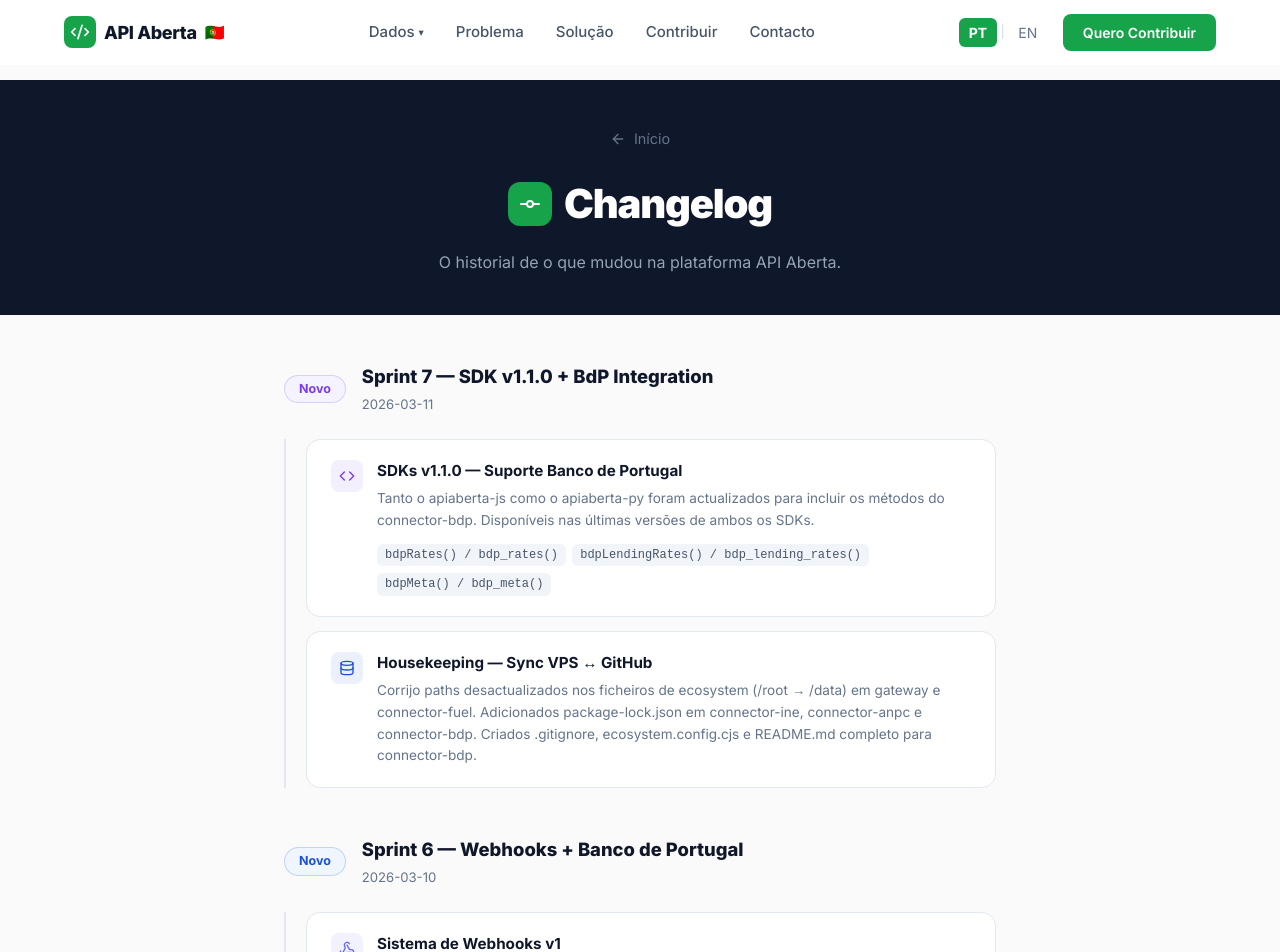
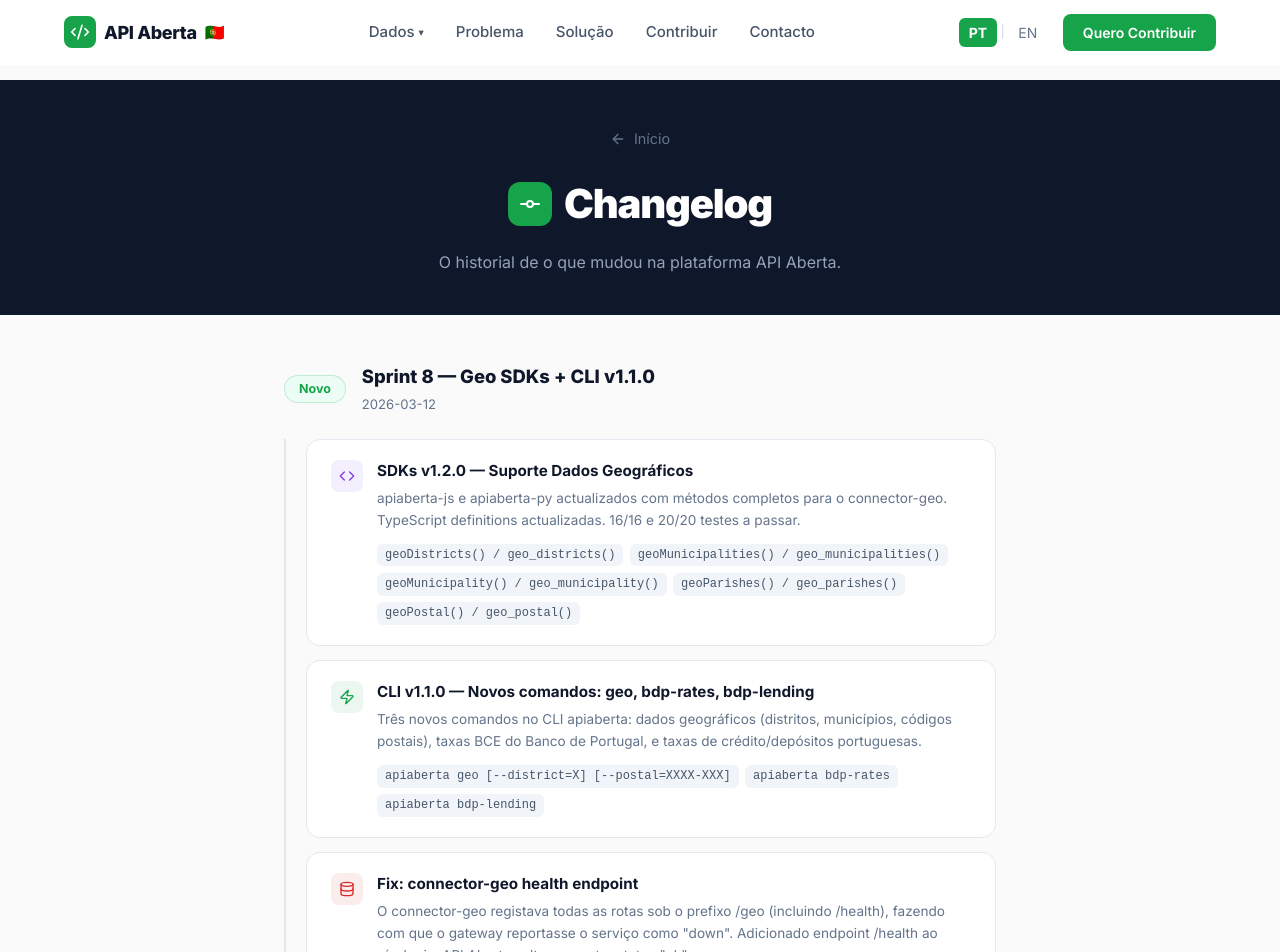
Before and after one commit to apiaberta/apiaberta.pt, a React (Vite) app: page /changelog in a window 1280 px wide. Shown: the top 952 px of the page. Built offline with nearby package versions, Linux system fonts and the light colour scheme.

Commit message:
feat: changelog Sprint 8 — geo SDKs, CLI v1.1.0, geo health fix

```diff
--- a/src/pages/Changelog.jsx
+++ b/src/pages/Changelog.jsx
@@ -1,7 +1,37 @@
 import { Link } from 'react-router-dom'
-import { ArrowLeft, GitCommit, Star, Shield, Zap, Database, ShieldAlert, BarChart2, TrendingUp, Webhook, Code } from 'lucide-react'
+import { ArrowLeft, GitCommit, Star, Shield, Zap, Database, ShieldAlert, BarChart2, TrendingUp, Webhook, Code, MapPin } from 'lucide-react'
 
 const RELEASES = [
+  {
+    date: '2026-03-12',
+    version: 'Sprint 8 — Geo SDKs + CLI v1.1.0',
+    tag: 'Novo',
+    tagColor: '#16A34A',
+    tagBg: '#ECFDF5',
+    items: [
+      {
+        icon: Code,
+        color: '#7C3AED',
+        title: 'SDKs v1.2.0 — Suporte Dados Geográficos',
+        desc: 'apiaberta-js e apiaberta-py actualizados com métodos completos para o connector-geo. TypeScript definitions actualizadas. 16/16 e 20/20 testes a passar.',
+        endpoints: ['geoDistricts() / geo_districts()', 'geoMunicipalities() / geo_municipalities()', 'geoMunicipality() / geo_municipality()', 'geoParishes() / geo_parishes()', 'geoPostal() / geo_postal()']
+      },
+      {
+        icon: Zap,
+        color: '#16A34A',
+        title: 'CLI v1.1.0 — Novos comandos: geo, bdp-rates, bdp-lending',
+        desc: 'Três novos comandos no CLI apiaberta: dados geográficos (distritos, municípios, códigos postais), taxas BCE do Banco de Portugal, e taxas de crédito/depósitos portuguesas.',
+        endpoints: ['apiaberta geo [--district=X] [--postal=XXXX-XXX]', 'apiaberta bdp-rates', 'apiaberta bdp-lending']
+      },
+      {
+        icon: Database,
+        color: '#DC2626',
+        title: 'Fix: connector-geo health endpoint',
+        desc: 'O connector-geo registava todas as rotas sob o prefixo /geo (incluindo /health), fazendo com que o gateway reportasse o serviço como "down". Adicionado endpoint /health ao nível raiz. API Aberta volta a reportar status "ok".',
+        endpoints: []
+      }
+    ]
+  },
   {
     date: '2026-03-11',
     version: 'Sprint 7 — SDK v1.1.0 + BdP Integration',
```
